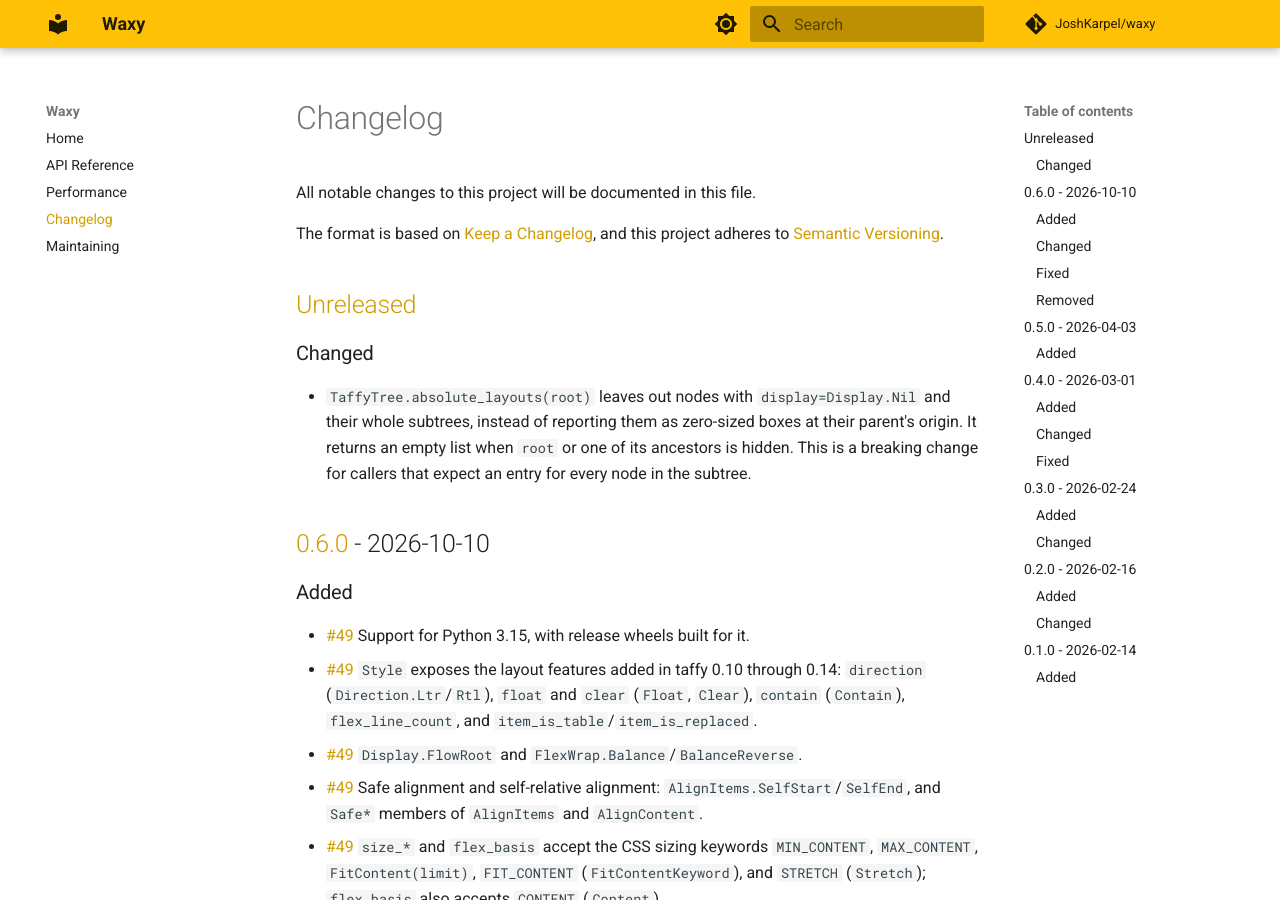
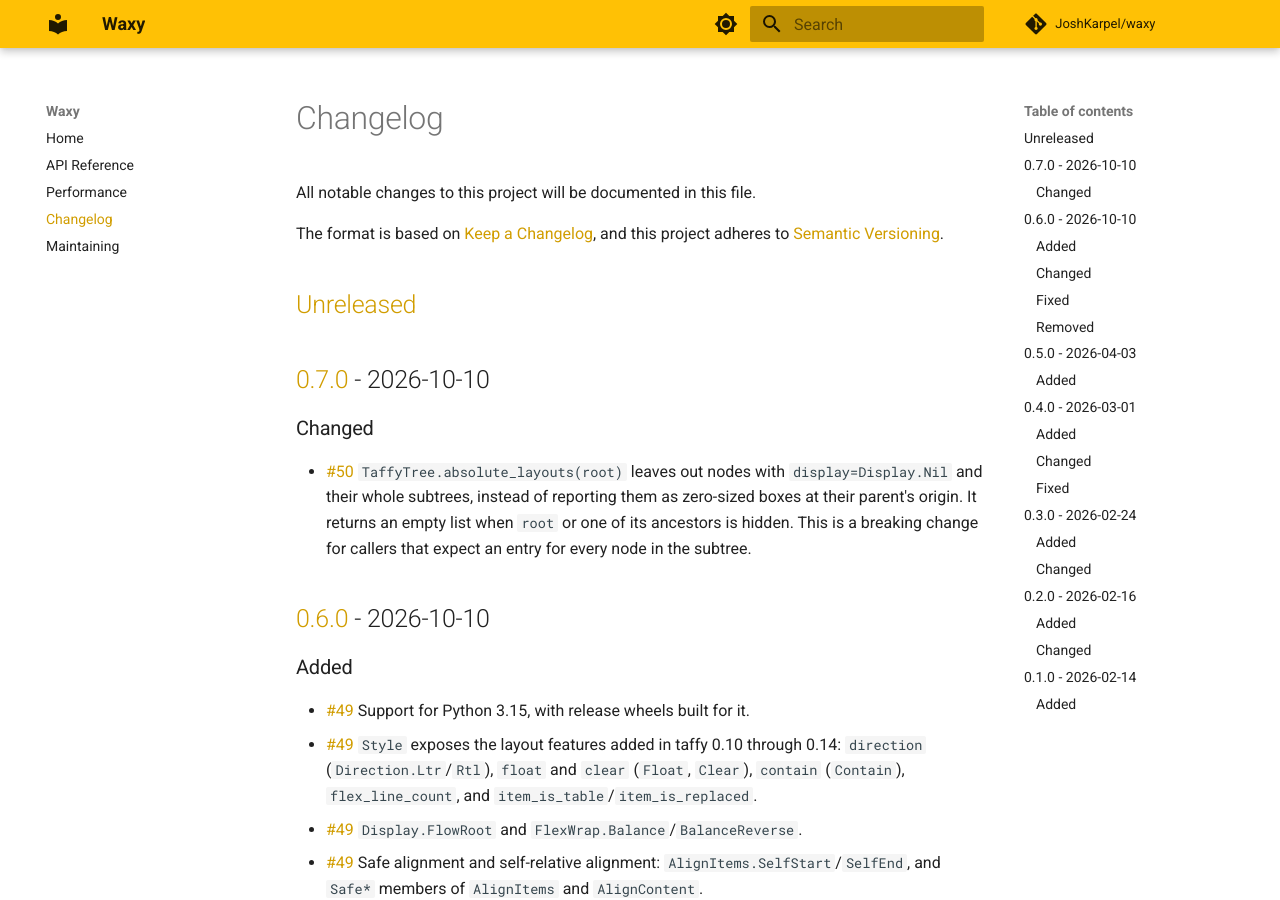
Before and after one commit to JoshKarpel/waxy, an MkDocs documentation site: the page built from docs/changelog.md, in a window 1280 px wide and 900 px high. Built offline with MkDocs 1.6.1 and Material for MkDocs 9.7.7, drawn with Linux system fonts in a browser that asks for light colours; comment, search, counter and statistics services are not loaded.

Commit message:
update changelog

```diff
--- a/docs/changelog.md
+++ b/docs/changelog.md
@@ -5,11 +5,14 @@ All notable changes to this project will be documented in this file.
 The format is based on [Keep a Changelog](https://keepachangelog.com/),
 and this project adheres to [Semantic Versioning](https://semver.org/).
 
-## [Unreleased](https://github.com/JoshKarpel/waxy/compare/v0.6.0...HEAD)
+## [Unreleased](https://github.com/JoshKarpel/waxy/compare/v0.7.0...HEAD)
+
+## [0.7.0](https://github.com/JoshKarpel/waxy/compare/v0.6.0...v0.7.0) - 2026-10-10
 
 ### Changed
 
-- `TaffyTree.absolute_layouts(root)` leaves out nodes with `display=Display.Nil`
+- [#50](https://github.com/JoshKarpel/waxy/pull/50)
+  `TaffyTree.absolute_layouts(root)` leaves out nodes with `display=Display.Nil`
   and their whole subtrees, instead of reporting them as zero-sized boxes at their parent's origin.
   It returns an empty list when `root` or one of its ancestors is hidden.
   This is a breaking change for callers that expect an entry for every node in the subtree.
--- a/pyproject.toml
+++ b/pyproject.toml
@@ -4,7 +4,7 @@ build-backend = "maturin"
 
 [project]
 name = "waxy"
-version = "0.6.0"
+version = "0.7.0"
 description = "A Python wrapper around the Rust taffy UI layout library"
 requires-python = ">=3.13"
 license = "MIT"
```
Also changed, not shown: 1 other file.
